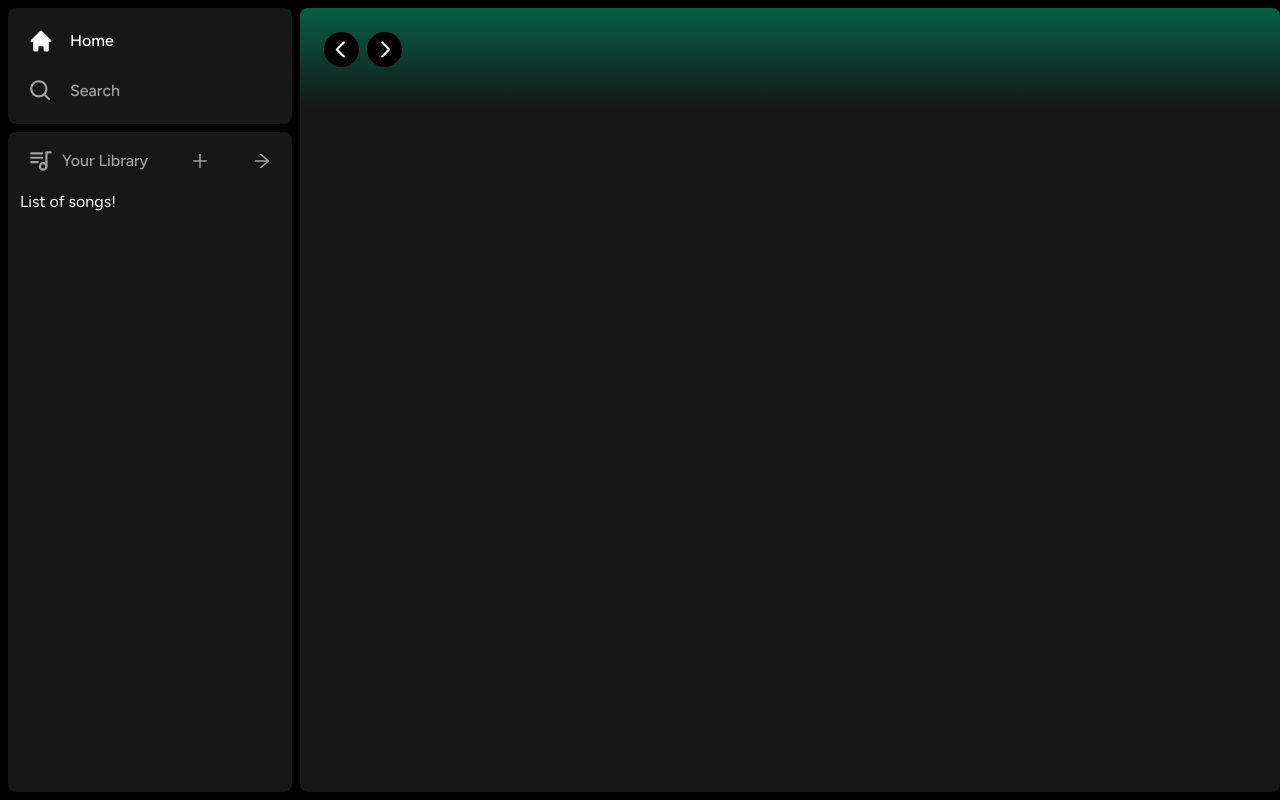
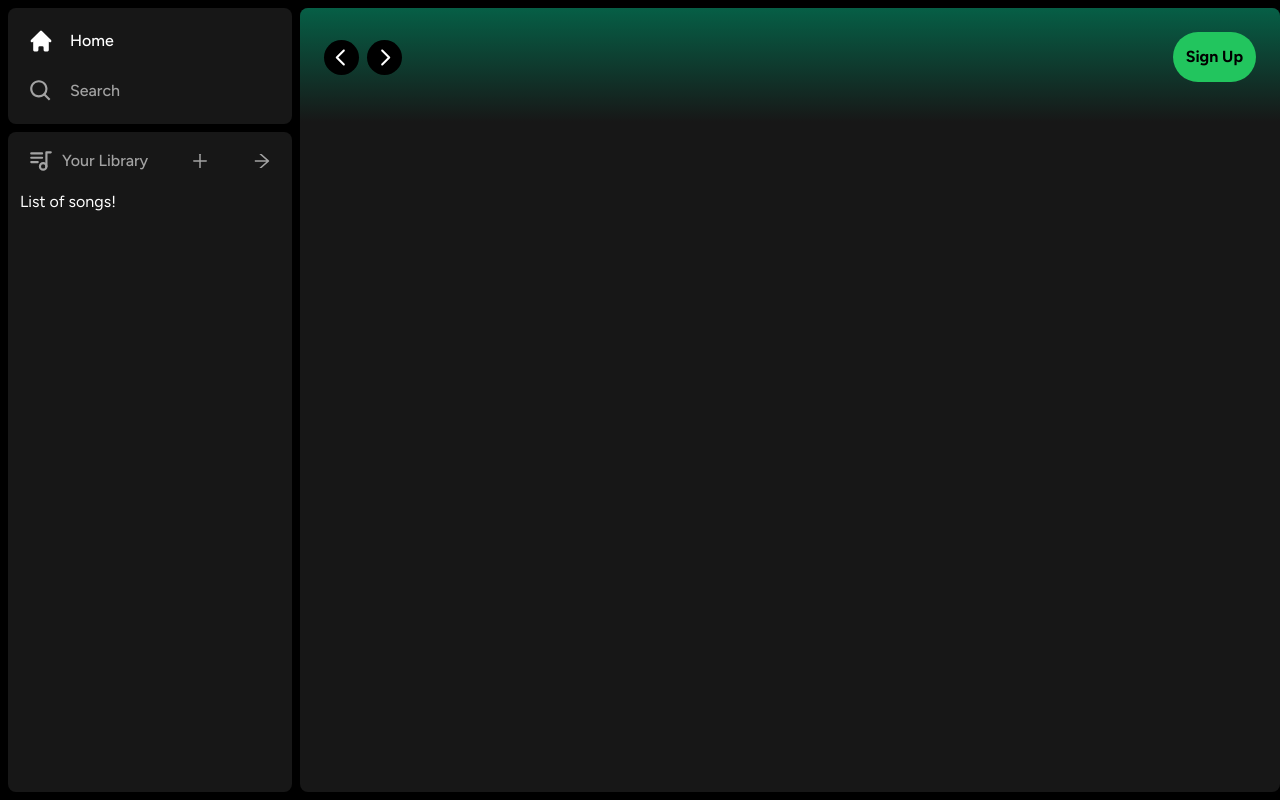
Before and after one commit to Legitshadows/spotify-clone, a Next.js app: page / in a window 1280 px wide. Built offline with nearby package versions, Linux system fonts and the light colour scheme.

Commit message:
Button for sign up and future uses added / working

```diff
--- /dev/null
+++ b/components/Button.tsx
@@ -0,0 +1,45 @@
+import { forwardRef } from "react";
+import { twMerge } from "tailwind-merge";
+
+interface ButtonProps
+    extends React.ButtonHTMLAttributes<HTMLButtonElement> {}
+
+const Button = forwardRef<HTMLButtonElement, ButtonProps>(({
+    className,
+    children,
+    disabled,
+    type = "button",
+    ...props
+}, ref) => {
+    return (
+        <button
+            type={type}
+            className={twMerge(`
+                w-full
+                rounded-full
+                bg-green-500
+                border
+                border-transparent
+                px-3
+                py-3
+                disabled:cussor-not-allowed
+                disabled:opacity-50
+                text-black
+                font-bold
+                hover:opacity-75
+                transition
+            `,
+                className
+            )}
+            disabled={disabled}
+            ref={ref}
+            {...props}
+        >
+            {children}
+        </button>
+    )
+})
+
+Button.displayName = "Button";
+
+export default Button;
--- a/components/Header.tsx
+++ b/components/Header.tsx
@@ -5,6 +5,7 @@
 import { RxCaretLeft, RxCaretRight } from "react-icons/rx";
 import { HiHome } from "react-icons/hi";
 import { BiSearch } from "react-icons/bi";
+import Button from "./Button";
 
 interface HeaderProps {
     children: React.ReactNode;
@@ -97,9 +98,27 @@
                     justify-center
                     hover:opacity-75
                     transition
-                ">
+                "
+                >
                 <BiSearch className="text-black" size={20}/>
             </button>
+          </div>
+          <div
+            className="
+              flex
+              justify-between
+              items-center
+              gap-x-4
+            "
+          >
+            <>
+              <div>
+                <Button>
+                  Sign Up
+                  </Button>
+              </div>
+            </>
+
           </div>
          </div>
 
```
